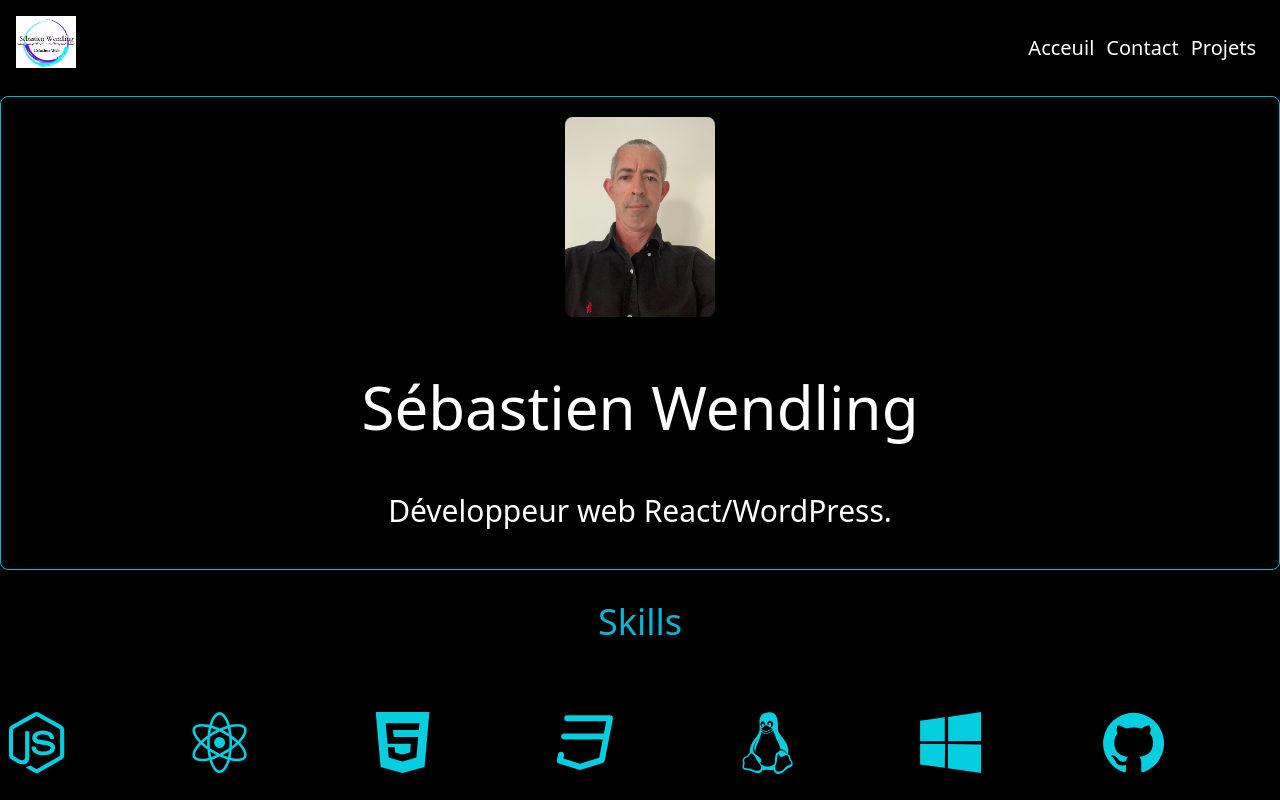
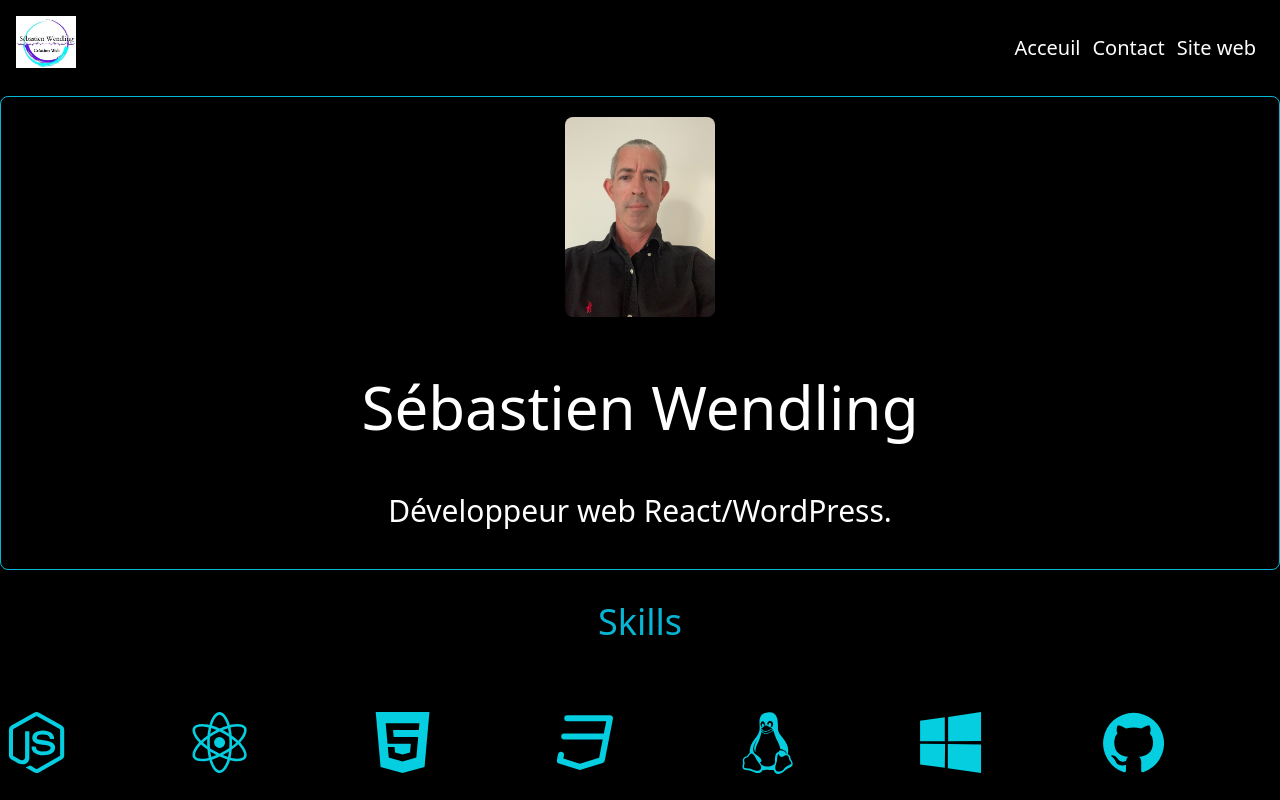
Before and after one commit to seb34110/portfolio, a Next.js app: page / in a window 1280 px wide. Shown: the top 800 px of the page. Built offline with nearby package versions, Linux system fonts and the light colour scheme.

Commit message:
modif header

```diff
--- a/src/pages/components/header.tsx
+++ b/src/pages/components/header.tsx
@@ -22,7 +22,7 @@ export const HeaderSite = () => {
             <Link href="../contact">Contact</Link>
           </li>
           <li className="mr-2 hover:text-cyan-500">
-            <Link href="../projets">Projets</Link>
+            <Link href="https://iteeweb.fr">Site web</Link>
           </li>
         </ul>
       </header>
--- a/src/pages/projets.tsx
+++ /dev/null
@@ -1,18 +0,0 @@
-import Link from "next/link";
-import { HeaderSite } from "./components/header";
-import { FooterSite } from "./components/footer";
-
-const Projets = () => {
-  return (
-    <>
-      <HeaderSite />
-      <main>
-        <section>
-          <h1>Projets</h1>
-        </section>
-      </main>
-      <FooterSite />
-    </>
-  );
-};
-export default Projets;
```
